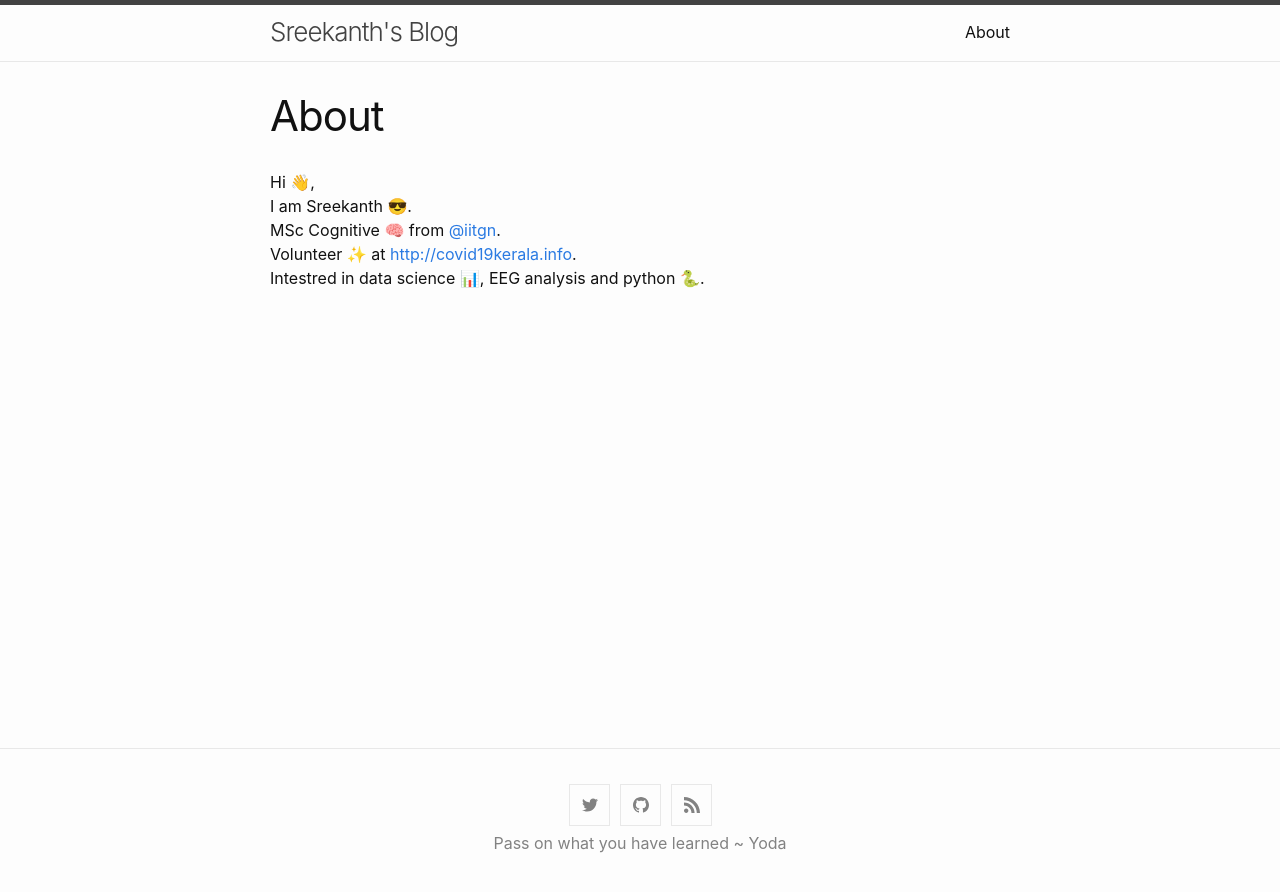
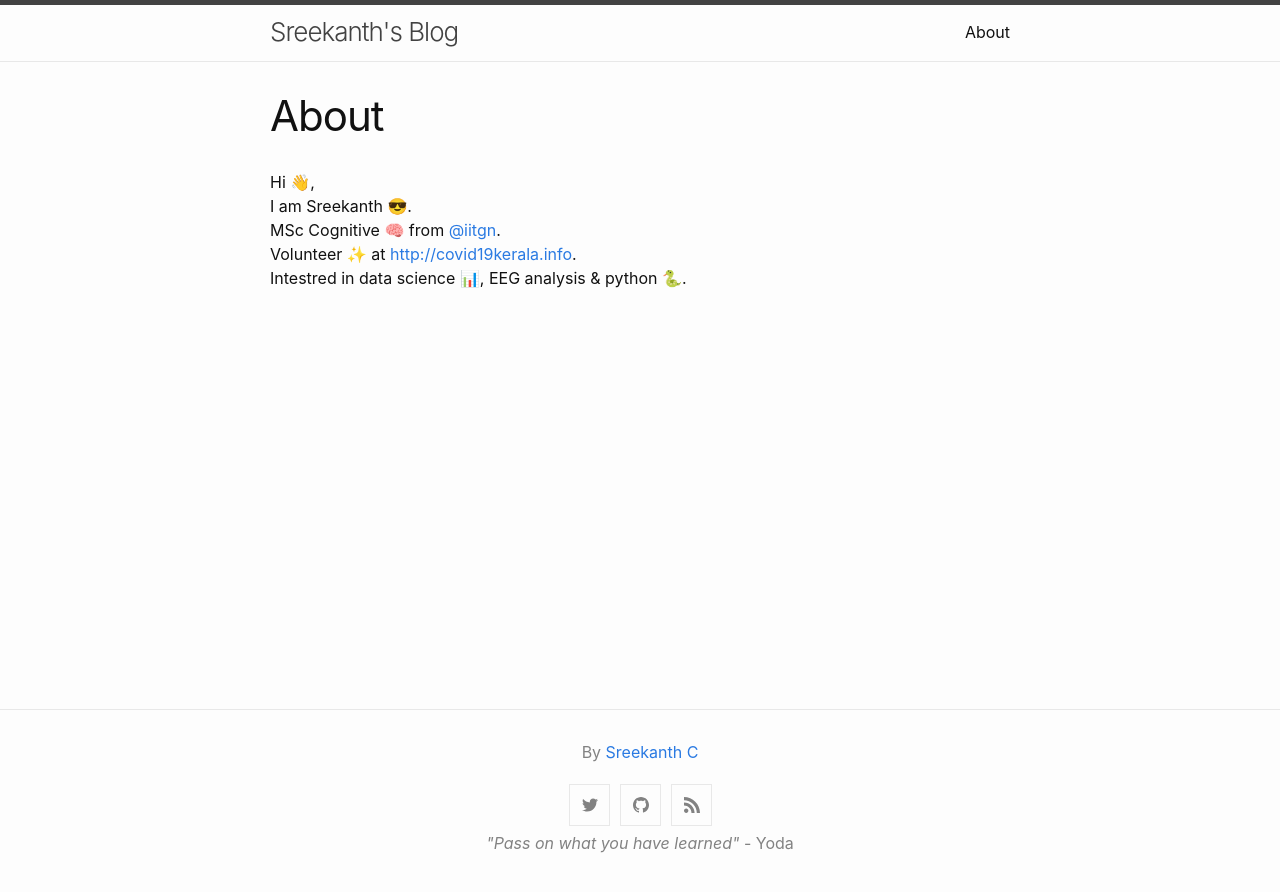
Before and after one commit to srkc95/sreekanthc.com, a Jekyll site: the page built from about.markdown, in a window 1280 px wide. Shown: the top 892 px of the page. Built offline with Jekyll 4.4.1, drawn with Linux system fonts in a browser that asks for light colours.

Commit message:
Update footer

```diff
--- a/_includes/footer.html
+++ b/_includes/footer.html
@@ -1,10 +1,13 @@
 <footer class="site-footer h-card">
   <data class="u-url" href="{{ "/" | relative_url }}"></data>
+
+  <p style="color :#828282; text-align:center"> By <a href="https://sreekanthc.com/about/">Sreekanth C</a></p>
 
     <div class="social-links">
       {%- include social.html -%}
     </div>
 
-  <p style="color :#828282; text-align:center"> Pass on what you have learned ~ Yoda </p>
+  <p style="color :#828282; text-align:center"><i>"Pass on what you have learned"</i> - Yoda</p>
+
 
 </footer>
--- a/about.markdown
+++ b/about.markdown
@@ -8,4 +8,4 @@ Hi 👋,\
 I am Sreekanth 😎.\
 MSc Cognitive 🧠 from [@iitgn](https://cogs.iitgn.ac.in/alumni/batch-2017-19/).\
 Volunteer ✨ at [http://covid19kerala.info](http://covid19kerala.info).‍\
-Intestred in data science 📊, EEG analysis and python 🐍.
+Intestred in data science 📊, EEG analysis & python 🐍.
```
